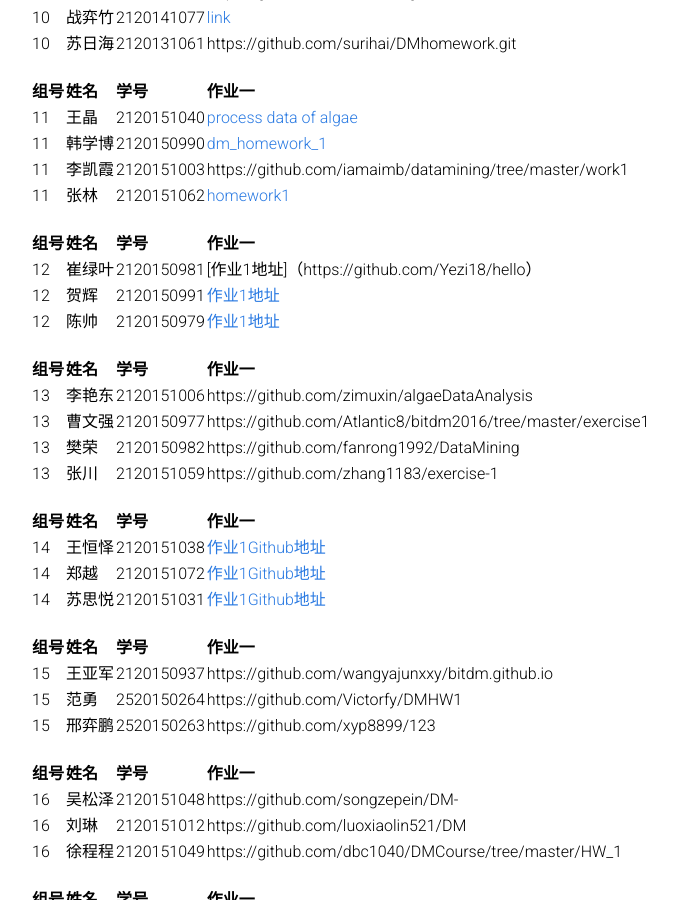
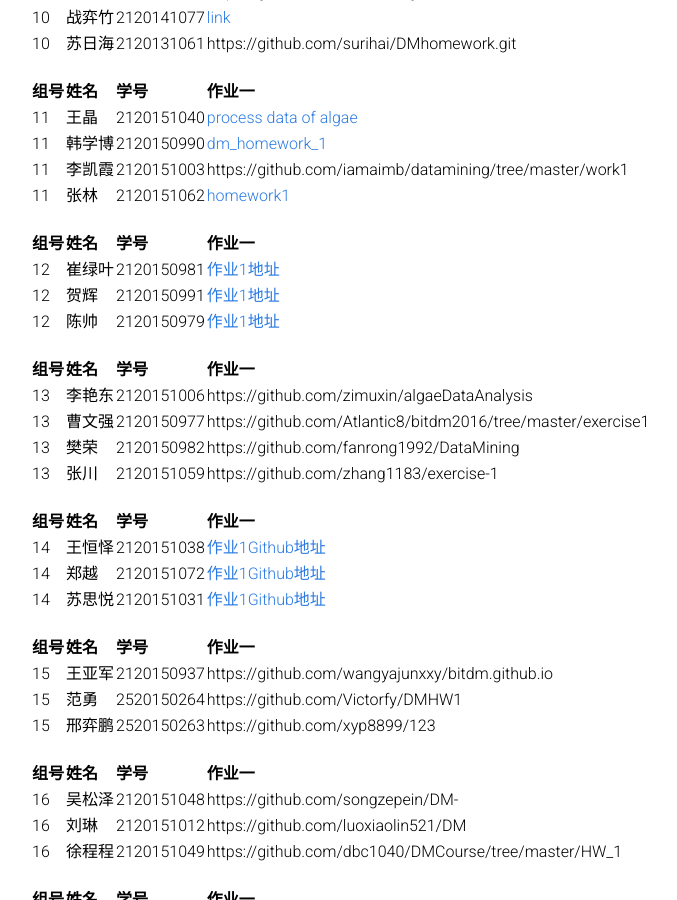
Before and after one commit to BITDM/bitdm.github.io, a Jekyll site: the page built from 2016/assignments/submits.md, in a window 1280 px wide and 900 px high, scrolled down 1325 px. Shown: the whole window, without its empty margins (210-887 px from the left). Built offline with Jekyll 4.4.1, drawn with Linux system fonts in a browser that asks for light colours.

Commit message:
Update submits.md

```diff
--- a/2016/assignments/submits.md
+++ b/2016/assignments/submits.md
@@ -75,7 +75,7 @@ permalink: /2016/assignments/submit/
 
 |组号|姓名|学号|作业一|
 |:-------------|:-------------|:-----|:-----|
-|12|崔绿叶|2120150981|[作业1地址]（https://github.com/Yezi18/hello）
+|12|崔绿叶|2120150981|[作业1地址](https://github.com/Yezi18/hello)
 |12|贺辉|2120150991|[作业1地址](https://github.com/HakaseH/Seaweed)
 |12|陈帅|2120150979|[作业1地址](https://github.com/unsky/seaweed)
 
```
